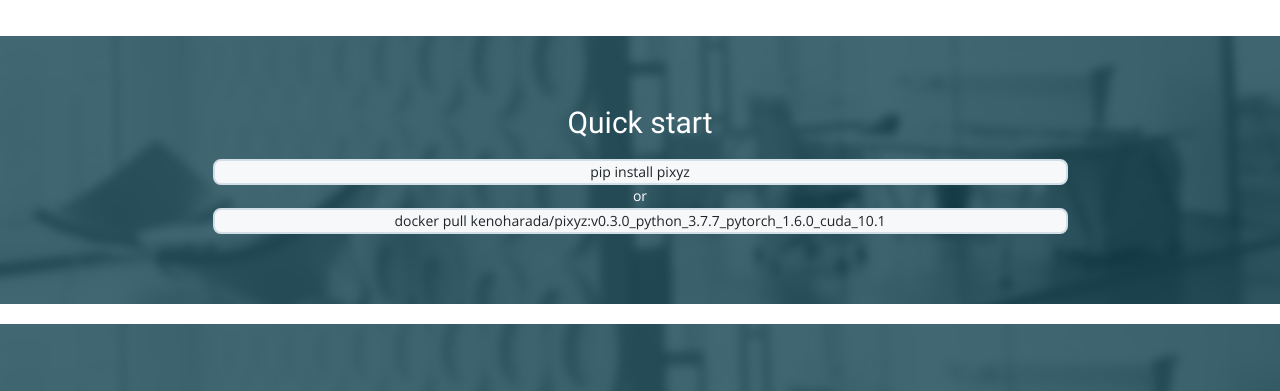
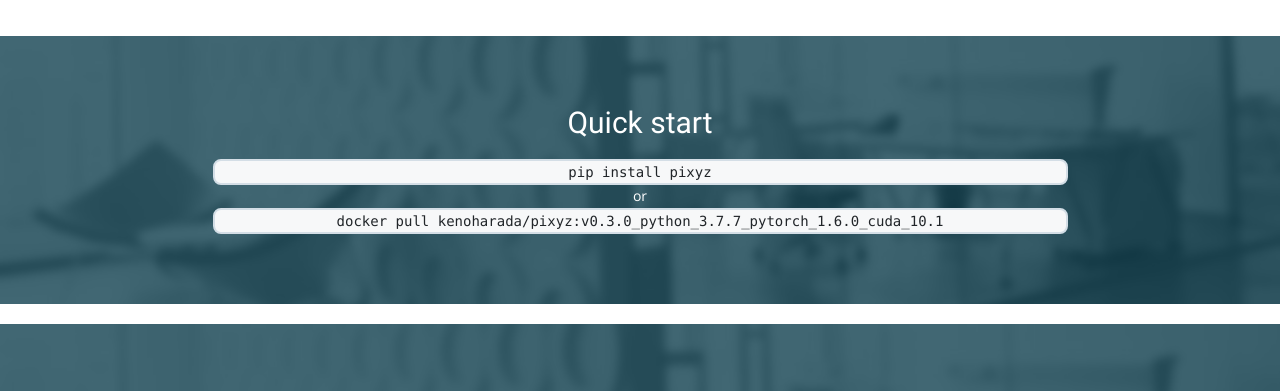
Before and after one commit to kenoharada/pixyz_test_hp, a plain HTML site: page index.html in a window 1280 px wide. Shown: the part 1378-1769 px from the top of the page. Drawn offline with nearby package versions, Linux system fonts and the light colour scheme.

Commit message:
changed font

```diff
--- a/index.html
+++ b/index.html
@@ -189,10 +189,10 @@
         <div class="block">
           <h2>Quick start</h2>
           <div style="margin-left: 12.5%; width: 75%; display: flex; align-items: center; justify-content: center; background: #f7f8f9; padding: 0px 0px 0px 0px; background-color: #f7f8f9; border-radius: 8px; border: 2px solid #d4dee6;">
-          <p style="margin: 0; color: #212529">pip install pixyz</div>
+          <p style="font-family: Monaco, 'Andale Mono', 'Courier New', Courier, monospace; margin: 0; color: #212529">pip install pixyz</div>
           <p style="margin: 0;">or</p>
           <div style="margin-left: 12.5%; width: 75%; display: flex; align-items: center; justify-content: center; background: #f7f8f9; padding: 0px 0px 0px 0px; background-color: #f7f8f9; border-radius: 8px; border: 2px solid #d4dee6;">
-          <p style="margin: 0; color: #212529">docker pull kenoharada/pixyz:v0.3.0_python_3.7.7_pytorch_1.6.0_cuda_10.1</div>
+          <p style="font-family: Monaco, 'Andale Mono', 'Courier New', Courier, monospace; margin: 0; color: #212529">docker pull kenoharada/pixyz:v0.3.0_python_3.7.7_pytorch_1.6.0_cuda_10.1</div>
 
         </div>
       </div>
```
